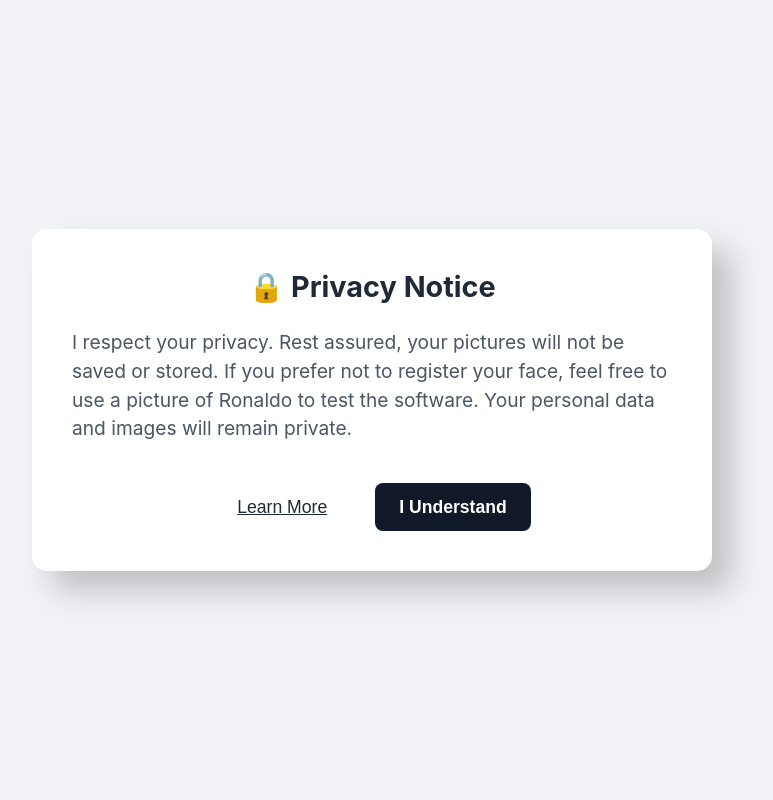
After one commit to lesprgm/Smart-Face-Attendance, a Flask app: template templates/privacy_notice.html in a window 1280 px wide. The commit adds this page. Shown: the whole page, without its empty margins (268-1041 px from the left). Run offline with Flask 3, Linux system fonts and the light colour scheme; the template is opened without the code that fills it, so the values that code supplies are empty; parts of the project's set-up code (start-up, migrations or seed data) failed here and were passed over.

Commit message:
Added Privacy notice

```diff
--- /dev/null
+++ b/templates/privacy_notice.html
@@ -0,0 +1,155 @@
+<!DOCTYPE html>
+<html lang="en">
+<head>
+    <meta charset="UTF-8">
+    <meta name="viewport" content="width=device-width, initial-scale=1.0">
+    <title>Privacy Notice</title>
+    <style>
+        body {
+            margin: 0;
+            padding: 0;
+            min-height: 100vh;
+            display: flex;
+            justify-content: center;
+            align-items: center;
+            background-color: #f0f2f5;
+            font-family: -apple-system, BlinkMacSystemFont, 'Segoe UI', Roboto, Oxygen, Ubuntu, Cantarell, 'Open Sans', 'Helvetica Neue', sans-serif;
+        }
+
+        .privacy-card {
+            max-width: 600px;
+            padding: 2.5rem;
+            background-color: #fff;
+            border-radius: 15px;
+            box-shadow: 20px 20px 30px rgba(0, 0, 0, .2);
+            text-align: center;
+        }
+
+        .title {
+            font-weight: 700;
+            color: rgb(31 41 55);
+            font-size: 1.8rem;
+            margin-bottom: 1.5rem;
+        }
+
+        .description {
+            margin-top: 1.5rem;
+            font-size: 1.2rem;
+            line-height: 1.8rem;
+            color: rgb(75 85 99);
+            text-align: left;
+        }
+
+        .description a {
+            color: rgb(59 130 246);
+            text-decoration: none;
+        }
+
+        .description a:hover {
+            text-decoration: underline;
+        }
+
+        .actions {
+            display: flex;
+            align-items: center;
+            justify-content: center;
+            margin-top: 2.5rem;
+            gap: 1.5rem;
+        }
+
+        .pref {
+            font-size: 1.1rem;
+            line-height: 1.5rem;
+            color: rgb(31 41 55);
+            text-decoration: underline;
+            transition: all .3s ease;
+            border: none;
+            background-color: transparent;
+            padding: 0.75rem 1.5rem;
+        }
+
+        .pref:hover {
+            color: rgb(156 163 175);
+        }
+
+        .accept {
+            font-size: 1.1rem;
+            line-height: 1.5rem;
+            background-color: rgb(17 24 39);
+            font-weight: 600;
+            border-radius: 0.5rem;
+            color: #fff;
+            padding: 0.75rem 1.5rem;
+            border: none;
+            transition: all .15s ease;
+            cursor: pointer;
+        }
+
+        .accept:hover {
+            background-color: rgb(55 65 81);
+        }
+    </style>
+</head>
+<body>
+    <div class="privacy-card">
+        <span class="title">🔒 Privacy Notice</span>
+        <p class="description">
+            I respect your privacy. Rest assured, your pictures will not be saved or stored. If you prefer not to register your face, feel free to use a picture of Ronaldo to test the software. Your personal data and images will remain private.
+        </p>
+        <div class="actions">
+            <button class="pref" id="prefBtn">
+                Learn More
+            </button>
+            <button class="accept" id="acceptBtn">
+                I Understand
+            </button>
+        </div>
+    </div>
+
+    <script>
+        document.addEventListener('DOMContentLoaded', function() {
+            const acceptBtn = document.getElementById('acceptBtn');
+            const prefBtn = document.getElementById('prefBtn');
+
+            // Handle accept button click
+            acceptBtn.addEventListener('click', function() {
+                fetch('/set_privacy_notice', {
+                    method: 'POST',
+                    headers: {
+                        'Content-Type': 'application/json'
+                    }
+                })
+                .then(response => response.json())
+                .then(data => {
+                    if (data.success) {
+                        window.location.href = '/';
+                    }
+                })
+                .catch(error => {
+                    console.error('Error:', error);
+                });
+            });
+
+            // Handle preferences button click
+            prefBtn.addEventListener('click', function() {
+                // For now, just accept and proceed
+                fetch('/set_privacy_notice', {
+                    method: 'POST',
+                    headers: {
+                        'Content-Type': 'application/json'
+                    }
+                })
+                .then(response => response.json())
+                .then(data => {
+                    if (data.success) {
+                        window.location.href = '/';
+                    }
+                })
+                .catch(error => {
+                    console.error('Error:', error);
+                });
+            });
+        });
+    </script>
+</body>
+</html>
```
Also changed, not shown: templates/view_faces.html (+38 -1 lines).
